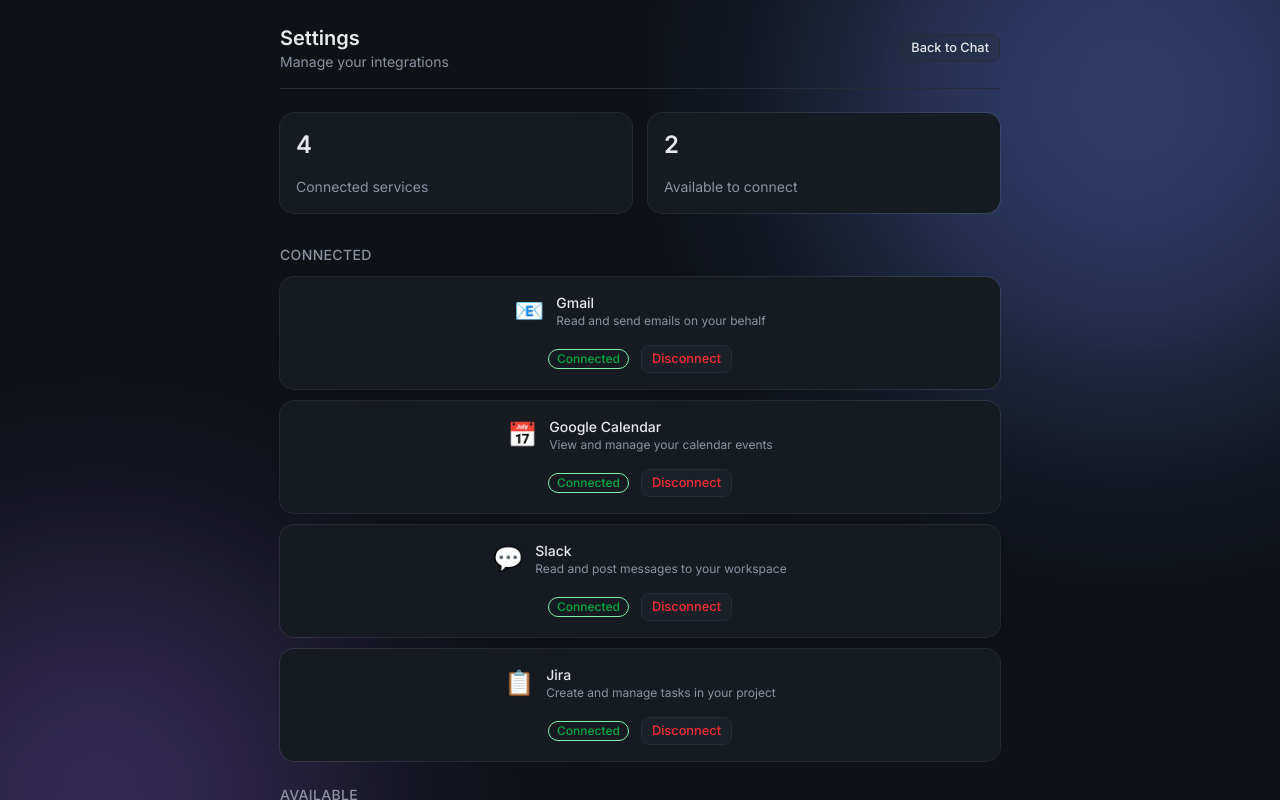
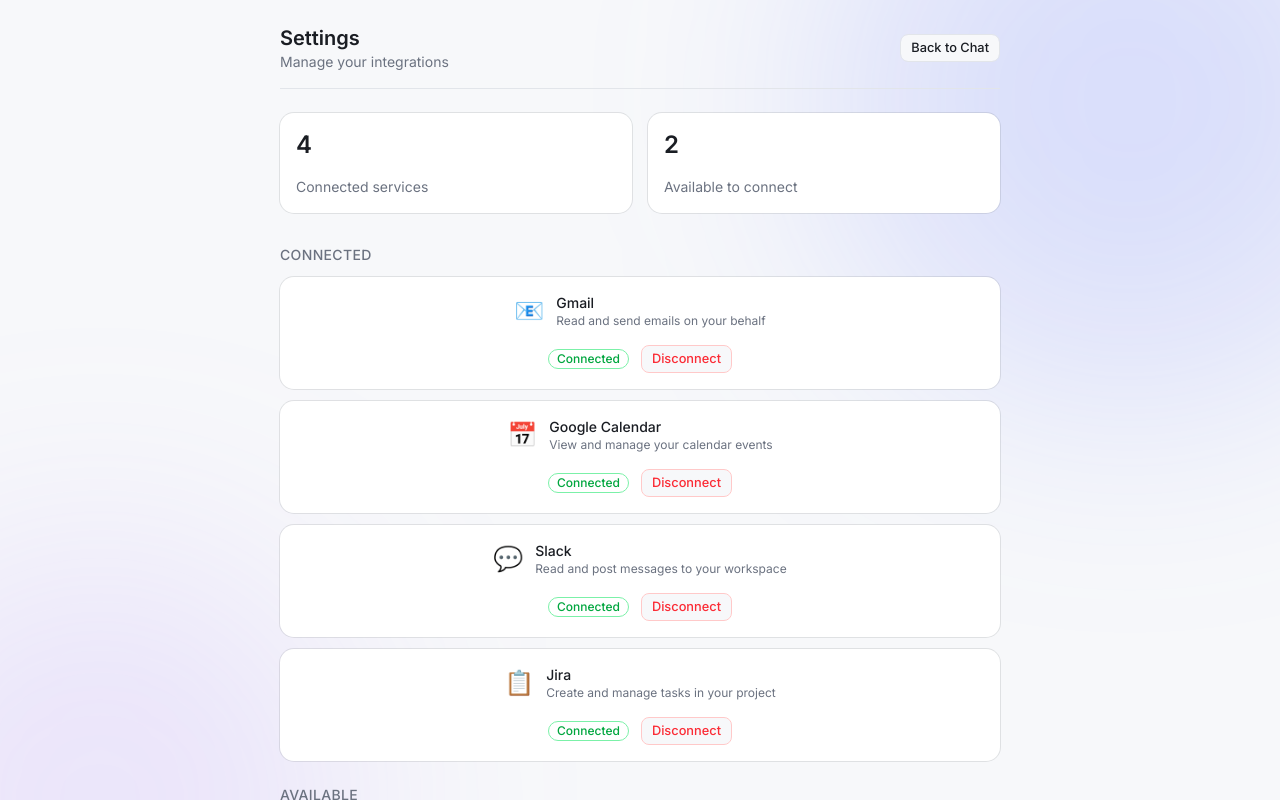
Before and after one commit to julkarShabab/AI-secratary, a Next.js app in the folder frontend/: page /settings in a window 1280 px wide. Built offline with nearby package versions, Linux system fonts and the light colour scheme.

Commit message:
theme updated

```diff
--- a/frontend/app/globals.css
+++ b/frontend/app/globals.css
@@ -49,7 +49,43 @@
   --radius-4xl: calc(var(--radius) * 2.6);
 }
 
-:root,
+:root {
+  --background: #f7f8fa;
+  --foreground: #1a1d23;
+  --card: #ffffff;
+  --card-foreground: #1a1d23;
+  --popover: #ffffff;
+  --popover-foreground: #1a1d23;
+  --primary: #5468ff;
+  --primary-foreground: #ffffff;
+  --secondary: #eef0f4;
+  --secondary-foreground: #1a1d23;
+  --muted: #eef0f4;
+  --muted-foreground: #6b7280;
+  --accent: #eef0f4;
+  --accent-foreground: #1a1d23;
+  --destructive: #d33d3d;
+  --border: #e2e5ea;
+  --input: #e2e5ea;
+  --ring: #5468ff;
+  --signal: #5468ff;
+  --amber: #b8860b;
+  --chart-1: #5468ff;
+  --chart-2: #7d8fff;
+  --chart-3: #a6b2ff;
+  --chart-4: #cfd5ff;
+  --chart-5: #eceffe;
+  --radius: 0.625rem;
+  --sidebar: #ffffff;
+  --sidebar-foreground: #1a1d23;
+  --sidebar-primary: #5468ff;
+  --sidebar-primary-foreground: #ffffff;
+  --sidebar-accent: #eef0f4;
+  --sidebar-accent-foreground: #1a1d23;
+  --sidebar-border: #e2e5ea;
+  --sidebar-ring: #5468ff;
+}
+
 .dark {
   --background: #0e1116;
   --foreground: #e6e8eb;
@@ -128,6 +164,10 @@
   height: 600px;
   top: -200px;
   right: -150px;
+  background: color-mix(in oklab, var(--signal) 18%, transparent);
+}
+
+.dark body::before {
   background: color-mix(in oklab, var(--signal) 35%, transparent);
 }
 
@@ -136,9 +176,12 @@
   height: 500px;
   bottom: -250px;
   left: -150px;
+  background: color-mix(in oklab, #9c6cff 14%, transparent);
+}
+
+.dark body::after {
   background: color-mix(in oklab, #9c6cff 28%, transparent);
 }
-
 .glass-panel {
   background: color-mix(in oklab, var(--card) 55%, transparent);
   backdrop-filter: blur(20px);
--- a/frontend/app/layout.tsx
+++ b/frontend/app/layout.tsx
@@ -3,6 +3,7 @@
 import "./globals.css";
 import { AuthProvider } from "@/contexts/AuthContext";
 import { ChatProvider } from "@/contexts/ChatContext";
+import { ThemeProvider } from "@/components/theme-provider";
 
 const spaceGrotesk = Space_Grotesk({
   variable: "--font-space-grotesk",
@@ -32,12 +33,15 @@
   return (
     <html
       lang="en"
-      className={`${spaceGrotesk.variable} ${inter.variable} ${jetbrainsMono.variable} h-screen antialiased dark overflow-hidden`}
+      className={`${spaceGrotesk.variable} ${inter.variable} ${jetbrainsMono.variable} h-screen antialiased overflow-hidden`}
+      suppressHydrationWarning
     >
       <body className="h-screen flex flex-col overflow-hidden">
-        <AuthProvider>
-          <ChatProvider>{children}</ChatProvider>
-        </AuthProvider>
+        <ThemeProvider>
+          <AuthProvider>
+            <ChatProvider>{children}</ChatProvider>
+          </AuthProvider>
+        </ThemeProvider>
       </body>
     </html>
   );
--- a/frontend/components/Sidebar.tsx
+++ b/frontend/components/Sidebar.tsx
@@ -1,6 +1,7 @@
 "use client";
 
 import { useEffect, useState, useCallback, useRef } from "react";
+import { ThemeToggle } from "@/components/ThemeToggle"
 import { Button } from "@/components/ui/button";
 
 type Conversation = {
@@ -232,8 +233,9 @@
 
   return (
     <div className="w-64 h-full flex flex-col glass-panel-strong border-r-0">
-      <div className="px-4 py-4 border-b border-white/10">
+      <div className="px-4 py-4 border-b border-white/10 flex items-center justify-between">
         <h2 className="font-heading font-semibold tracking-tight">Aria</h2>
+        <ThemeToggle />
       </div>
 
       <div className="p-3 border-b border-white/10">
--- /dev/null
+++ b/frontend/components/ThemeToggle.tsx
@@ -0,0 +1,42 @@
+"use client"
+
+import { useEffect, useState } from "react"
+import { useTheme } from "next-themes"
+import { Sun, Moon, Monitor } from "lucide-react"
+
+const options = [
+  { value: "light", icon: Sun },
+  { value: "dark", icon: Moon },
+  { value: "system", icon: Monitor },
+] as const
+
+export function ThemeToggle() {
+  const { theme, setTheme } = useTheme()
+  const [mounted, setMounted] = useState(false)
+
+  useEffect(() => setMounted(true), [])
+  if (!mounted) return <div className="w-28 h-9" />
+
+  return (
+    <div className="flex items-center gap-0.5 p-1 rounded-full bg-muted/60 border border-border w-fit">
+      {options.map((opt) => {
+        const Icon = opt.icon
+        const isActive = theme === opt.value
+        return (
+          <button
+            key={opt.value}
+            onClick={() => setTheme(opt.value)}
+            className={`w-8 h-7 flex items-center justify-center rounded-full transition-colors ${
+              isActive
+                ? "bg-background shadow-sm text-primary"
+                : "text-muted-foreground hover:text-foreground"
+            }`}
+            title={opt.value}
+          >
+            <Icon className="w-4 h-4" />
+          </button>
+        )
+      })}
+    </div>
+  )
+}
--- /dev/null
+++ b/frontend/components/theme-provider.tsx
@@ -0,0 +1,12 @@
+"use client"
+
+import { ThemeProvider as NextThemesProvider } from "next-themes"
+import type { ReactNode } from "react"
+
+export function ThemeProvider({ children }: { children: ReactNode }) {
+  return (
+    <NextThemesProvider attribute="class" defaultTheme="system" enableSystem>
+      {children}
+    </NextThemesProvider>
+  )
+}
--- a/frontend/package.json
+++ b/frontend/package.json
@@ -13,6 +13,7 @@
     "clsx": "^2.1.1",
     "lucide-react": "^1.22.0",
     "next": "16.2.7",
+    "next-themes": "^0.4.6",
     "radix-ui": "^1.6.0",
     "react": "19.2.4",
     "react-dom": "19.2.4",
```
Also changed, not shown: 1 other file (tests, documents, lock files or other folders).
